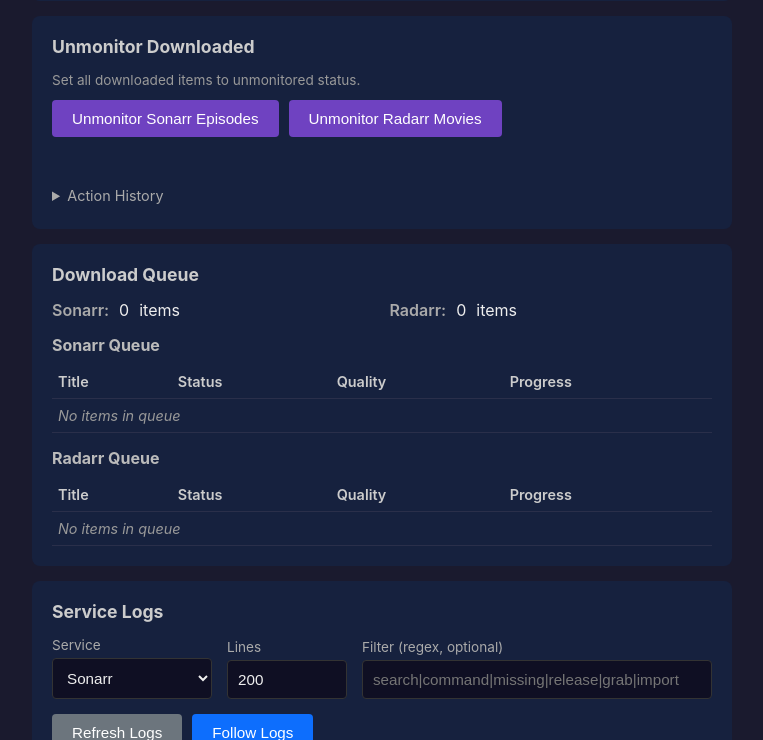
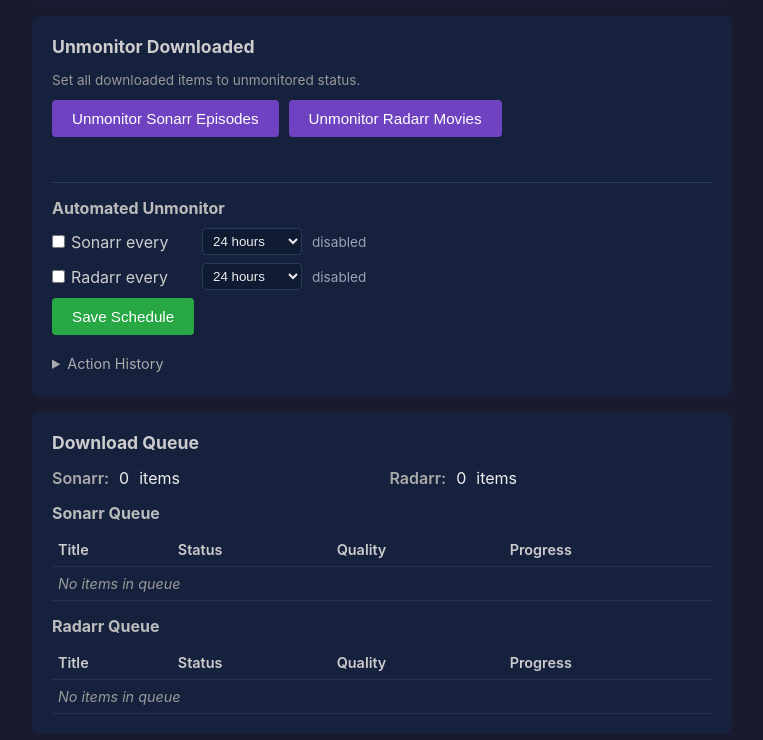
Before and after one commit to gitsumhubs/arr-mgmt, a Flask app: page / in a window 1280 px wide. Shown: the part 725-1465 px from the top of the page, without its empty margins (258-1021 px from the left). Run offline with Flask 3, Linux system fonts and the light colour scheme; data that the repository does not hold is empty.

Commit message:
Add automated unmonitor scheduler with shared scheduling engine

```diff
--- a/app.py
+++ b/app.py
@@ -34,11 +34,18 @@ DEFAULT_CONFIG = {
     "auto_search_radarr_enabled": False,
     "auto_search_radarr_interval_minutes": 360,
     "auto_search_radarr_last_run": None,
+    "auto_unmonitor_sonarr_enabled": False,
+    "auto_unmonitor_sonarr_interval_minutes": 1440,
+    "auto_unmonitor_sonarr_last_run": None,
+    "auto_unmonitor_radarr_enabled": False,
+    "auto_unmonitor_radarr_interval_minutes": 1440,
+    "auto_unmonitor_radarr_last_run": None,
 }
 
-AUTO_SEARCH_INTERVALS = [30, 60, 180, 360, 720, 1440, 2880, 10080]
+SCHEDULE_INTERVALS = [30, 60, 180, 360, 720, 1440, 2880, 10080]
 
 config_lock = threading.Lock()
+log_lock = threading.Lock()
 
 
 def load_config():
@@ -65,14 +72,14 @@ def save_unmonitor_log(entries):
         json.dump(entries, f, indent=2)
 
 
-def log_unmonitor_action(service, action, movies=None, episodes=None, series=None):
+def log_unmonitor_action(service, action, movies=None, episodes=None, series=None, source="manual"):
     """Log an unmonitor/remonitor action with full item details.
 
     movies: list of {"id": int, "title": str}
     episodes: list of {"id": int, "series": str, "season": int, "episode": int, "title": str}
     series: list of {"id": int, "title": str}
+    source: "manual" (UI button) or "scheduled" (background worker)
     """
-    entries = load_unmonitor_log()
     status_change = "monitored -> unmonitored" if action == "unmonitor" else "unmonitored -> monitored"
     entry = {
         "id": str(uuid.uuid4())[:8],
@@ -80,6 +87,7 @@ def log_unmonitor_action(service, action, movies=None, episodes=None, series=Non
         "service": service,
         "action": action,
         "status_change": status_change,
+        "source": source,
     }
     if movies:
         entry["movies"] = movies
@@ -90,8 +98,11 @@ def log_unmonitor_action(service, action, movies=None, episodes=None, series=Non
     if series:
         entry["series"] = series
         entry["series_ids"] = [s["id"] for s in series]
-    entries.append(entry)
-    save_unmonitor_log(entries)
+    # The scheduler writes from a background thread while the UI may be writing too
+    with log_lock:
+        entries = load_unmonitor_log()
+        entries.append(entry)
+        save_unmonitor_log(entries)
     return entry["id"]
 
 
@@ -337,16 +348,14 @@ def get_logs(service):
         return jsonify({"success": False, "error": str(e)}), 500
 
 
-@app.route("/api/radarr/unmonitor-downloaded", methods=["POST"])
-def radarr_unmonitor_downloaded():
-    """Unmonitor all downloaded movies in Radarr."""
-    config = load_config()
+def perform_radarr_unmonitor(config, source="manual"):
+    """Unmonitor all downloaded movies in Radarr. Returns a JSON-ready dict."""
     base_url = config["radarr_url"]
     api_key = config["radarr_api_key"]
 
     result = api_request(base_url, api_key, "movie")
     if not result["success"]:
-        return jsonify({"success": False, "error": result.get("error", "Failed to fetch movies")})
+        return {"success": False, "error": result.get("error", "Failed to fetch movies")}
 
     affected_movies = [
         {"id": m["id"], "title": m.get("title", "Unknown")}
@@ -355,7 +364,7 @@ def radarr_unmonitor_downloaded():
     ]
 
     if not affected_movies:
-        return jsonify({"success": True, "count": 0, "message": "No downloaded monitored movies found"})
+        return {"success": True, "count": 0, "message": "No downloaded monitored movies found"}
 
     movie_ids = [m["id"] for m in affected_movies]
     edit_result = api_request(
@@ -365,21 +374,25 @@ def radarr_unmonitor_downloaded():
     )
 
     if edit_result["success"]:
-        log_unmonitor_action("radarr", "unmonitor", movies=affected_movies)
-        return jsonify({"success": True, "count": len(movie_ids), "ids": movie_ids})
-    return jsonify({"success": False, "error": edit_result.get("error", "Failed to update movies")})
+        log_unmonitor_action("radarr", "unmonitor", movies=affected_movies, source=source)
+        return {"success": True, "count": len(movie_ids), "ids": movie_ids}
+    return {"success": False, "error": edit_result.get("error", "Failed to update movies")}
 
 
-@app.route("/api/sonarr/unmonitor-downloaded", methods=["POST"])
-def sonarr_unmonitor_downloaded():
-    """Unmonitor all downloaded episodes and fully-downloaded series in Sonarr."""
-    config = load_config()
+@app.route("/api/radarr/unmonitor-downloaded", methods=["POST"])
+def radarr_unmonitor_downloaded():
+    """Unmonitor all downloaded movies in Radarr."""
+    return jsonify(perform_radarr_unmonitor(load_config()))
+
+
+def perform_sonarr_unmonitor(config, source="manual"):
+    """Unmonitor downloaded episodes and fully-downloaded series. Returns a JSON-ready dict."""
     base_url = config["sonarr_url"]
     api_key = config["sonarr_api_key"]
 
     series_result = api_request(base_url, api_key, "series")
     if not series_result["success"]:
-        return jsonify({"success": False, "error": series_result.get("error", "Failed to fetch series")})
+        return {"success": False, "error": series_result.get("error", "Failed to fetch series")}
 
     affected_episodes = []
     affected_series = []
@@ -424,12 +437,19 @@ def sonarr_unmonitor_downloaded():
             ep_count = len(episode_ids)
 
     if ep_count == 0 and len(affected_series) == 0:
-        return jsonify({"success": True, "count": 0, "series_count": 0,
-                        "message": "No downloaded monitored episodes or completed series found"})
+        return {"success": True, "count": 0, "series_count": 0,
+                "message": "No downloaded monitored episodes or completed series found"}
 
-    log_unmonitor_action("sonarr", "unmonitor", episodes=affected_episodes, series=affected_series)
-    return jsonify({"success": True, "count": ep_count, "series_count": len(affected_series),
-                    "episode_ids": episode_ids, "series_ids": [s["id"] for s in affected_series]})
+    log_unmonitor_action("sonarr", "unmonitor", episodes=affected_episodes,
+                         series=affected_series, source=source)
+    return {"success": True, "count": ep_count, "series_count": len(affected_series),
+            "episode_ids": episode_ids, "series_ids": [s["id"] for s in affected_series]}
+
+
+@app.route("/api/sonarr/unmonitor-downloaded", methods=["POST"])
+def sonarr_unmonitor_downloaded():
+    """Unmonitor all downloaded episodes and fully-downloaded series in Sonarr."""
+    return jsonify(perform_sonarr_unmonitor(load_config()))
 
 
 @app.route("/api/radarr/remonitor", methods=["POST"])
@@ -598,16 +618,30 @@ def trigger_search(service, config):
     )
 
 
-def check_and_run_auto_searches():
+def run_unmonitor(service, config):
+    if service == "sonarr":
+        return perform_sonarr_unmonitor(config, source="scheduled")
+    return perform_radarr_unmonitor(config, source="scheduled")
+
+
+# prefix -> callable(service, config) -> {"success": bool, ...}
+SCHEDULED_TASKS = {
+    "auto_search": trigger_search,
+    "auto_unmonitor": run_unmonitor,
+}
+
+
+def check_and_run_scheduled(prefix, runner):
+    """Run `runner` for each service whose schedule is due, then persist last_run."""
     with config_lock:
         config = load_config()
     now = datetime.now(timezone.utc)
-    dirty = False
+    completed = {}
     for service in ("sonarr", "radarr"):
-        if not config.get(f"auto_search_{service}_enabled"):
+        if not config.get(f"{prefix}_{service}_enabled"):
             continue
-        interval = int(config.get(f"auto_search_{service}_interval_minutes") or 360)
-        last_run = config.get(f"auto_search_{service}_last_run")
+        interval = int(config.get(f"{prefix}_{service}_interval_minutes") or 360)
+        last_run = config.get(f"{prefix}_{service}_last_run")
         if last_run:
             try:
                 last = datetime.fromisoformat(last_run)
@@ -617,73 +651,88 @@ def check_and_run_auto_searches():
             last = None
         if last and (now - last).total_seconds() < interval * 60:
             continue
-        result = trigger_search(service, config)
+        result = runner(service, config)
+        # Only record a run on success, so an unreachable service retries next tick
         if result.get("success"):
-            config[f"auto_search_{service}_last_run"] = now.isoformat()
-            dirty = True
-    if dirty:
+            completed[f"{prefix}_{service}_last_run"] = now.isoformat()
+    if completed:
         with config_lock:
             current = load_config()
-            for service in ("sonarr", "radarr"):
-                key = f"auto_search_{service}_last_run"
-                if key in config:
-                    current[key] = config[key]
+            current.update(completed)
             save_config(current)
 
 
-def auto_search_worker():
+def scheduler_worker():
     while True:
-        try:
-            check_and_run_auto_searches()
-        except Exception:
-            pass
+        for prefix, runner in SCHEDULED_TASKS.items():
+            try:
+                check_and_run_scheduled(prefix, runner)
+            except Exception:
+                pass
         time.sleep(60)
 
 
-@app.route("/api/auto-search", methods=["GET"])
-def get_auto_search():
+def schedule_state(prefix, default_interval):
     config = load_config()
-    return jsonify({
-        "intervals": AUTO_SEARCH_INTERVALS,
-        "sonarr": {
-            "enabled": bool(config.get("auto_search_sonarr_enabled")),
-            "interval_minutes": int(config.get("auto_search_sonarr_interval_minutes") or 360),
-            "last_run": config.get("auto_search_sonarr_last_run"),
-        },
-        "radarr": {
-            "enabled": bool(config.get("auto_search_radarr_enabled")),
-            "interval_minutes": int(config.get("auto_search_radarr_interval_minutes") or 360),
-            "last_run": config.get("auto_search_radarr_last_run"),
-        },
-    })
+    state = {"intervals": SCHEDULE_INTERVALS}
+    for service in ("sonarr", "radarr"):
+        state[service] = {
+            "enabled": bool(config.get(f"{prefix}_{service}_enabled")),
+            "interval_minutes": int(
+                config.get(f"{prefix}_{service}_interval_minutes") or default_interval
+            ),
+            "last_run": config.get(f"{prefix}_{service}_last_run"),
+        }
+    return state
 
 
-@app.route("/api/auto-search", methods=["POST"])
-def update_auto_search():
-    data = request.get_json(silent=True)
+def update_schedule(prefix, data):
+    """Apply a schedule update payload. Returns (response, status_code)."""
     if data is None:
-        return jsonify({"success": False, "error": "Invalid JSON payload"}), 400
+        return {"success": False, "error": "Invalid JSON payload"}, 400
 
     with config_lock:
         config = load_config()
         for service in ("sonarr", "radarr"):
             section = data.get(service) or {}
             if "enabled" in section:
-                config[f"auto_search_{service}_enabled"] = bool(section["enabled"])
+                config[f"{prefix}_{service}_enabled"] = bool(section["enabled"])
             if "interval_minutes" in section:
                 try:
                     minutes = int(section["interval_minutes"])
                 except (TypeError, ValueError):
-                    return jsonify({"success": False, "error": f"Invalid interval for {service}"}), 400
-                if minutes not in AUTO_SEARCH_INTERVALS:
-                    return jsonify({"success": False, "error": f"Unsupported interval for {service}"}), 400
-                config[f"auto_search_{service}_interval_minutes"] = minutes
+                    return {"success": False, "error": f"Invalid interval for {service}"}, 400
+                if minutes not in SCHEDULE_INTERVALS:
+                    return {"success": False, "error": f"Unsupported interval for {service}"}, 400
+                config[f"{prefix}_{service}_interval_minutes"] = minutes
         try:
             save_config(config)
         except Exception as e:
-            return jsonify({"success": False, "error": str(e)}), 500
+            return {"success": False, "error": str(e)}, 500
 
-    return jsonify({"success": True})
+    return {"success": True}, 200
+
+
+@app.route("/api/auto-search", methods=["GET"])
+def get_auto_search():
+    return jsonify(schedule_state("auto_search", 360))
+
+
+@app.route("/api/auto-search", methods=["POST"])
+def update_auto_search():
+    body, status = update_schedule("auto_search", request.get_json(silent=True))
+    return jsonify(body), status
+
+
+@app.route("/api/auto-unmonitor", methods=["GET"])
+def get_auto_unmonitor():
+    return jsonify(schedule_state("auto_unmonitor", 1440))
+
+
+@app.route("/api/auto-unmonitor", methods=["POST"])
+def update_auto_unmonitor():
+    body, status = update_schedule("auto_unmonitor", request.get_json(silent=True))
+    return jsonify(body), status
 
 
 @app.route("/api/config", methods=["GET"])
@@ -729,5 +778,5 @@ def update_config():
 
 
 if __name__ == "__main__":
-    threading.Thread(target=auto_search_worker, daemon=True).start()
+    threading.Thread(target=scheduler_worker, daemon=True).start()
     app.run(host="0.0.0.0", port=7664, debug=False)
--- a/static/app.js
+++ b/static/app.js
@@ -38,15 +38,6 @@
     const unmonitorLogEntries = document.getElementById('unmonitor-log-entries');
     let unmonitorLogService = 'sonarr';
 
-    const autoSearchSonarrEnabled = document.getElementById('auto-search-sonarr-enabled');
-    const autoSearchSonarrInterval = document.getElementById('auto-search-sonarr-interval');
-    const autoSearchSonarrNext = document.getElementById('auto-search-sonarr-next');
-    const autoSearchRadarrEnabled = document.getElementById('auto-search-radarr-enabled');
-    const autoSearchRadarrInterval = document.getElementById('auto-search-radarr-interval');
-    const autoSearchRadarrNext = document.getElementById('auto-search-radarr-next');
-    const saveAutoSearchBtn = document.getElementById('save-auto-search');
-    const autoSearchFeedback = document.getElementById('auto-search-feedback');
-
     const INTERVAL_LABELS = {
         30: '30 minutes',
         60: '1 hour',
@@ -66,8 +57,6 @@
             select.appendChild(opt);
         });
     }
-    populateIntervalSelect(autoSearchSonarrInterval);
-    populateIntervalSelect(autoSearchRadarrInterval);
 
     function formatNextRun(lastRunIso, intervalMinutes, enabled) {
         if (!enabled) return 'disabled';
@@ -82,55 +71,79 @@
         return rem ? `next in ${hours}h ${rem}m` : `next in ${hours}h`;
     }
 
-    async function fetchAutoSearch() {
+    // Drives one "run this on a schedule" panel (auto-search, auto-unmonitor, ...)
+    function createScheduleController(name, endpoint) {
+        const el = (suffix) => document.getElementById(`${name}-${suffix}`);
+        const services = {
+            sonarr: {
+                enabled: el('sonarr-enabled'),
+                interval: el('sonarr-interval'),
+                next: el('sonarr-next'),
+            },
+            radarr: {
+                enabled: el('radarr-enabled'),
+                interval: el('radarr-interval'),
+                next: el('radarr-next'),
+            },
+        };
+        const saveBtn = document.getElementById(`save-${name}`);
+        const feedback = el('feedback');
+
+        Object.values(services).forEach((s) => populateIntervalSelect(s.interval));
+
+        async function fetchState() {
             try {
-            const resp = await fetch('/api/auto-search');
+                const resp = await fetch(endpoint);
                 const data = await resp.json();
-            autoSearchSonarrEnabled.checked = data.sonarr.enabled;
-            autoSearchSonarrInterval.value = data.sonarr.interval_minutes;
-            autoSearchSonarrNext.textContent = formatNextRun(
-                data.sonarr.last_run, data.sonarr.interval_minutes, data.sonarr.enabled);
-            autoSearchRadarrEnabled.checked = data.radarr.enabled;
-            autoSearchRadarrInterval.value = data.radarr.interval_minutes;
-            autoSearchRadarrNext.textContent = formatNextRun(
-                data.radarr.last_run, data.radarr.interval_minutes, data.radarr.enabled);
+                Object.entries(services).forEach(([service, els]) => {
+                    const state = data[service];
+                    els.enabled.checked = state.enabled;
+                    els.interval.value = state.interval_minutes;
+                    els.next.textContent = formatNextRun(
+                        state.last_run, state.interval_minutes, state.enabled);
+                });
             } catch (e) {
-            console.error('Failed to load auto-search:', e);
+                console.error(`Failed to load ${name}:`, e);
             }
         }
 
-    async function saveAutoSearch() {
-        saveAutoSearchBtn.disabled = true;
-        saveAutoSearchBtn.textContent = 'Saving...';
+        async function save() {
+            saveBtn.disabled = true;
+            saveBtn.textContent = 'Saving...';
             try {
-            const resp = await fetch('/api/auto-search', {
+                const payload = {};
+                Object.entries(services).forEach(([service, els]) => {
+                    payload[service] = {
+                        enabled: els.enabled.checked,
+                        interval_minutes: parseInt(els.interval.value, 10),
+                    };
+                });
+                const resp = await fetch(endpoint, {
                     method: 'POST',
                     headers: { 'Content-Type': 'application/json' },
-                body: JSON.stringify({
-                    sonarr: {
-                        enabled: autoSearchSonarrEnabled.checked,
-                        interval_minutes: parseInt(autoSearchSonarrInterval.value, 10),
-                    },
-                    radarr: {
-                        enabled: autoSearchRadarrEnabled.checked,
-                        interval_minutes: parseInt(autoSearchRadarrInterval.value, 10),
-                    },
-                }),
+                    body: JSON.stringify(payload),
                 });
                 const data = await resp.json();
                 if (data.success) {
-                showFeedback(autoSearchFeedback, 'Schedule saved', 'success');
-                fetchAutoSearch();
+                    showFeedback(feedback, 'Schedule saved', 'success');
+                    fetchState();
                 } else {
-                showFeedback(autoSearchFeedback, data.error || 'Failed to save', 'error');
+                    showFeedback(feedback, data.error || 'Failed to save', 'error');
                 }
             } catch (e) {
-            showFeedback(autoSearchFeedback, `Failed to save: ${e.message}`, 'error');
+                showFeedback(feedback, `Failed to save: ${e.message}`, 'error');
             } finally {
-            saveAutoSearchBtn.disabled = false;
-            saveAutoSearchBtn.textContent = 'Save Schedule';
+                saveBtn.disabled = false;
+                saveBtn.textContent = 'Save Schedule';
             }
         }
+
+        saveBtn.addEventListener('click', save);
+        return { fetchState };
+    }
+
+    const autoSearchSchedule = createScheduleController('auto-search', '/api/auto-search');
+    const autoUnmonitorSchedule = createScheduleController('auto-unmonitor', '/api/auto-unmonitor');
 
     const sonarrUrlInput = document.getElementById('sonarr-url');
     const sonarrKeyInput = document.getElementById('sonarr-key');
@@ -551,6 +564,13 @@
                 badge.textContent = entry.action;
                 header.appendChild(badge);
 
+                if (entry.source === 'scheduled') {
+                    const sourceSpan = document.createElement('span');
+                    sourceSpan.className = 'unmonitor-log-entry-source';
+                    sourceSpan.textContent = 'scheduled';
+                    header.appendChild(sourceSpan);
+                }
+
                 const timeSpan = document.createElement('span');
                 timeSpan.className = 'unmonitor-log-entry-time';
                 timeSpan.textContent = formatLogTime(entry.timestamp);
@@ -720,7 +740,6 @@
         if (e.target.open) fetchUnmonitorLog();
     });
     saveConfigBtn.addEventListener('click', saveConfig);
-    saveAutoSearchBtn.addEventListener('click', saveAutoSearch);
     logRefreshBtn.addEventListener('click', fetchLogs);
     logFollowBtn.addEventListener('click', () => {
         if (followTimer) {
@@ -732,7 +751,8 @@
 
     // Initial load
     fetchConfig();
-    fetchAutoSearch();
+    autoSearchSchedule.fetchState();
+    autoUnmonitorSchedule.fetchState();
     fetchStatus();
     fetchQueue();
     fetchLogs();
@@ -754,6 +774,7 @@
         fetchStatus();
         fetchQueue();
         fetchQueueItems();
-        fetchAutoSearch();
+        autoSearchSchedule.fetchState();
+        autoUnmonitorSchedule.fetchState();
     }, 30000);
 })();
--- a/static/style.css
+++ b/static/style.css
@@ -285,6 +285,16 @@ h3 {
     color: #fff;
 }
 
+.unmonitor-log-entry-source {
+    display: inline-block;
+    padding: 1px 6px;
+    border-radius: 3px;
+    font-size: 0.8em;
+    background: #1f2d4d;
+    color: #9aa3b2;
+    border: 1px solid #2a3a5c;
+}
+
 .unmonitor-log-entry-items {
     margin-top: 6px;
     padding-left: 4px;
@@ -452,13 +462,13 @@ h3 {
     color: #17a2b8;
 }
 
-.auto-search {
+.auto-schedule {
     margin-top: 15px;
     padding-top: 15px;
     border-top: 1px solid #2a3a5c;
 }
 
-.auto-search-row {
+.auto-schedule-row {
     display: flex;
     align-items: center;
     gap: 10px;
@@ -466,7 +476,7 @@ h3 {
     flex-wrap: wrap;
 }
 
-.auto-search-toggle {
+.auto-schedule-toggle {
     display: inline-flex;
     align-items: center;
     gap: 6px;
@@ -474,7 +484,7 @@ h3 {
     min-width: 140px;
 }
 
-.auto-search-row select {
+.auto-schedule-row select {
     background: #0f1a33;
     color: #eee;
     border: 1px solid #2a3a5c;
@@ -482,7 +492,7 @@ h3 {
     padding: 4px 6px;
 }
 
-.auto-search-next {
+.auto-schedule-next {
     font-size: 0.85em;
     color: #9aa3b2;
     font-variant-numeric: tabular-nums;
--- a/templates/index.html
+++ b/templates/index.html
@@ -45,23 +45,23 @@
             </div>
             <div id="search-feedback" class="feedback"></div>
 
-            <div class="auto-search">
+            <div class="auto-schedule">
                 <h3>Automated Search</h3>
-                <div class="auto-search-row">
-                    <label class="auto-search-toggle">
+                <div class="auto-schedule-row">
+                    <label class="auto-schedule-toggle">
                         <input type="checkbox" id="auto-search-sonarr-enabled">
                         Sonarr every
                     </label>
                     <select id="auto-search-sonarr-interval"></select>
-                    <span id="auto-search-sonarr-next" class="auto-search-next"></span>
+                    <span id="auto-search-sonarr-next" class="auto-schedule-next"></span>
                 </div>
-                <div class="auto-search-row">
-                    <label class="auto-search-toggle">
+                <div class="auto-schedule-row">
+                    <label class="auto-schedule-toggle">
                         <input type="checkbox" id="auto-search-radarr-enabled">
                         Radarr every
                     </label>
                     <select id="auto-search-radarr-interval"></select>
-                    <span id="auto-search-radarr-next" class="auto-search-next"></span>
+                    <span id="auto-search-radarr-next" class="auto-schedule-next"></span>
                 </div>
                 <button id="save-auto-search" class="btn btn-success">Save Schedule</button>
                 <span id="auto-search-feedback" class="feedback"></span>
@@ -78,6 +78,28 @@
                 <button id="undo-radarr" class="btn btn-secondary" style="display:none">Undo Radarr</button>
             </div>
             <div id="unmonitor-feedback" class="feedback"></div>
+
+            <div class="auto-schedule">
+                <h3>Automated Unmonitor</h3>
+                <div class="auto-schedule-row">
+                    <label class="auto-schedule-toggle">
+                        <input type="checkbox" id="auto-unmonitor-sonarr-enabled">
+                        Sonarr every
+                    </label>
+                    <select id="auto-unmonitor-sonarr-interval"></select>
+                    <span id="auto-unmonitor-sonarr-next" class="auto-schedule-next"></span>
+                </div>
+                <div class="auto-schedule-row">
+                    <label class="auto-schedule-toggle">
+                        <input type="checkbox" id="auto-unmonitor-radarr-enabled">
+                        Radarr every
+                    </label>
+                    <select id="auto-unmonitor-radarr-interval"></select>
+                    <span id="auto-unmonitor-radarr-next" class="auto-schedule-next"></span>
+                </div>
+                <button id="save-auto-unmonitor" class="btn btn-success">Save Schedule</button>
+                <span id="auto-unmonitor-feedback" class="feedback"></span>
+            </div>
 
             <details id="unmonitor-log-details" class="unmonitor-log-section">
                 <summary>Action History</summary>
```
Also changed, not shown: RECREATE.md (+62 -19 lines). Lines whose indentation alone changed are shown as unchanged.
